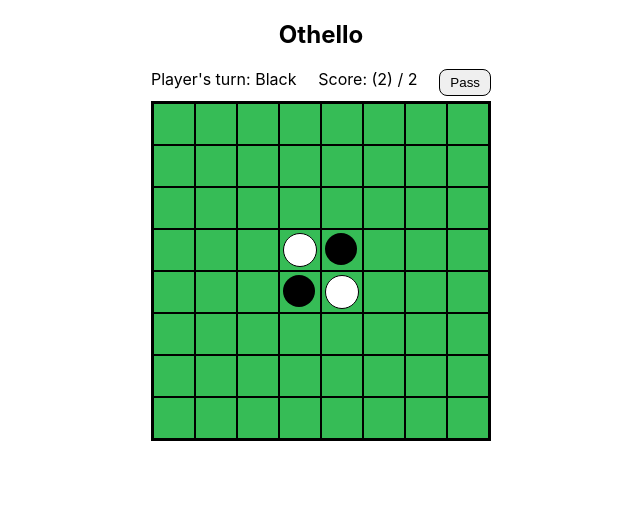
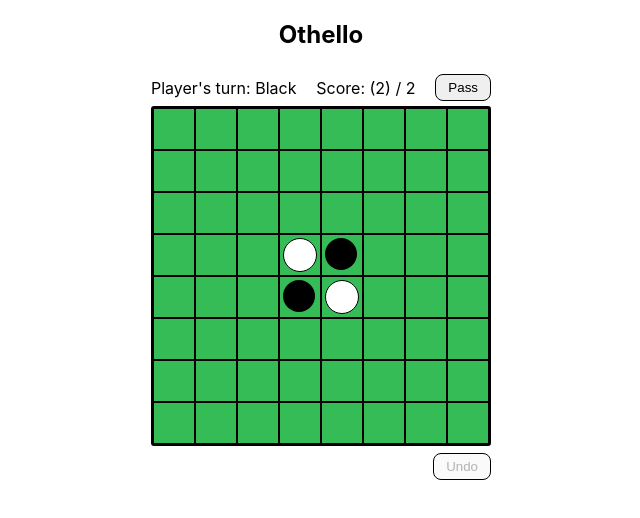
Before and after one commit to JonathanRys/othello, a React (Create React App) app: page / in a window 1280 px wide. Shown: the top 518 px of the page, without its empty margins (319-959 px from the left). Built offline with nearby package versions, Linux system fonts and the light colour scheme.

Commit message:
add undo and reset functionality

```diff
--- a/src/App.css
+++ b/src/App.css
@@ -9,21 +9,22 @@
 }
 
 .panel {
+    align-items: center;
     display: flex;
     justify-content: space-between;
-    margin: auto;
+    margin: 5px auto;
     max-width: 340px;
-    margin-bottom: 5px;
 }
 
 .button {
     border: 1px solid black;
     border-radius: 8px;
-    padding: 5px 10px;
+    padding: 5px 12px;
 }
 
 .board {
     border: 2px solid black;
+    border-radius: 3px;
     display: inline-block
 }
 
@@ -57,3 +58,7 @@
     background-color: white;
     display: block;
 }
+
+.right {
+    justify-content: flex-end;
+}
--- a/src/App.js
+++ b/src/App.js
@@ -5,7 +5,7 @@ import Board from "./Board.js";
 const BLACK = false;
 const WHITE = true;
 
-const boardMap = [
+const startingGrid = [
   [null, null, null, null, null, null, null, null],
   [null, null, null, null, null, null, null, null],
   [null, null, null, null, null, null, null, null],
@@ -16,10 +16,38 @@ const boardMap = [
   [null, null, null, null, null, null, null, null]
 ];
 
+const startingScore = [2, 2];
+
+const cloneBoard = board => {
+  const newBoard = [];
+  for (let i = 0; i < board[0].length; i++) {
+    newBoard[i] = [];
+    for (let j = 0; j < board.length; j++) {
+      newBoard[i][j] = board[i][j];
+    }
+  }
+  return newBoard;
+};
+
 const App = () => {
   const [playersTurn, setPlayersTurn] = useState(BLACK);
   const [isLoading, setIsLoading] = useState(false);
-  const [score, setScore] = useState([2, 2]);
+  const [score, setScore] = useState(startingScore);
+  const [boardMap, setBoardMap] = useState(cloneBoard(startingGrid));
+  const [lastBoardMap, setLastBoardMap] = useState(null);
+  const [gameOver, setGameOver] = useState(false);
+
+  const updateBoardMap = (x, y) => {
+    const newBoardMap = boardMap;
+    newBoardMap[x][y] = playersTurn;
+
+    setBoardMap(newBoardMap);
+  };
+
+  const setLoading = name => {
+    setIsLoading(name);
+    setTimeout(() => setIsLoading(false), 500);
+  };
 
   const flipChips = (x, y, paths) => {
     paths.forEach(path => {
@@ -32,8 +60,12 @@ const App = () => {
           newScore[+playersTurn] += 1;
           newScore[+!playersTurn] -= 1;
           setScore(newScore);
+          if (newScore[+playersTurn] + newScore[+!playersTurn] === 64) {
+            // Somebody won
+            setGameOver(true);
+          }
         }
-        boardMap[localX][localY] = playersTurn;
+        updateBoardMap(localX, localY);
 
         localX += path.i;
         localY += path.j;
@@ -65,6 +97,7 @@ const App = () => {
       }
     }
 
+    // This function needs to be in scope
     const findValidPaths = tile => {
       let localX = +x + tile.i;
       let localY = +y + tile.j;
@@ -96,11 +129,15 @@ const App = () => {
     const validPaths = isValid(x, y);
 
     if (validPaths) {
-      boardMap[x][y] = playersTurn;
+      setLastBoardMap(cloneBoard(boardMap));
+      // add the new chip to the board
+      updateBoardMap(x, y);
+
       // Adjust the score
       const newScore = score;
       newScore[+playersTurn] += 1;
       setScore(newScore);
+
       // Flip the chips in between and cycle the turn
       flipChips(x, y, validPaths);
       setPlayersTurn(!playersTurn);
@@ -108,8 +145,22 @@ const App = () => {
   };
 
   const handlePass = () => {
-    setIsLoading(true);
-    setTimeout(() => setIsLoading(false), 500);
+    if (gameOver) {
+      setBoardMap(cloneBoard(startingGrid));
+      setScore(startingScore);
+      // @todo JR figure out the number of moves left and set gameOver if 0 for each
+      setPlayersTurn(BLACK);
+      setGameOver(false);
+    } else {
+      setLoading("pass");
+      setPlayersTurn(!playersTurn);
+    }
+  };
+
+  const handleUndo = () => {
+    setLoading("undo");
+    setBoardMap(lastBoardMap);
+    setLastBoardMap(null);
     setPlayersTurn(!playersTurn);
   };
 
@@ -123,15 +174,28 @@ const App = () => {
       <div className="panel">
         <div>Player's turn: {playersTurn === BLACK ? "Black" : "White"}</div>
         <div>{`Score: ${getScore(BLACK)} / ${getScore(WHITE)}`}</div>
-        <button className="button" disabled={isLoading} onClick={handlePass}>
-          Pass
+        <button
+          className="button"
+          disabled={isLoading === "pass"}
+          onClick={handlePass}
+        >
+          {gameOver ? "New Game" : "Pass"}
         </button>
       </div>
-      <div onClick={handleClick}>
-        <Board map={boardMap} />
+      <Board map={boardMap} onClick={handleClick} />
+      <div className="panel right">
+        <button
+          className="button"
+          disabled={lastBoardMap === null || isLoading === "undo"}
+          onClick={handleUndo}
+        >
+          Undo
+        </button>
       </div>
     </div>
   );
 };
 
 export default App;
+
+export { startingGrid };
--- a/src/Board.js
+++ b/src/Board.js
@@ -23,7 +23,11 @@ const Board = props => {
       React.createElement("div", { key: `row-${i}`, className: "row" }, row)
     );
   }
-  return <div className="board">{board}</div>;
+  return (
+    <div className="board" onClick={props.onClick}>
+      {board}
+    </div>
+  );
 };
 
 export default Board;
```
